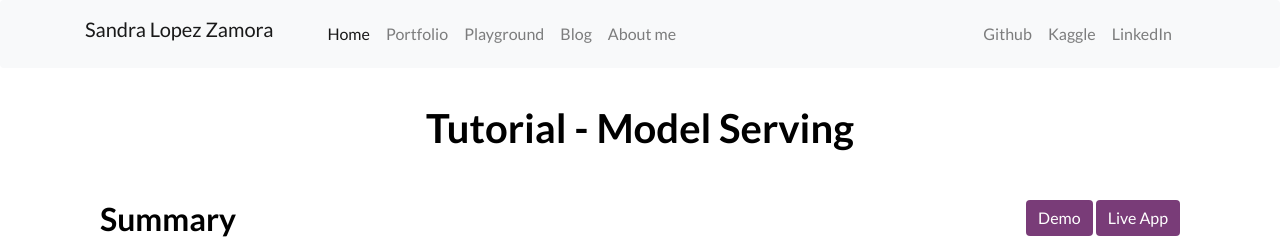
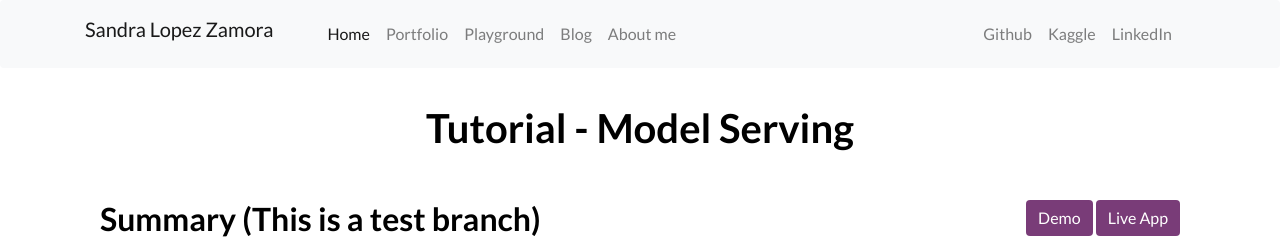
Before and after one commit to smlopezza/portfolioWebsite, a Flask app: page /playground_Titanic in a window 1280 px wide. Shown: the top 243 px of the page. Run offline with Flask 2, Linux system fonts and the light colour scheme; some libraries are stand-ins or nearby versions.

Commit message:
Update playground_Titanic.html

```diff
--- a/app/templates/playground_Titanic.html
+++ b/app/templates/playground_Titanic.html
@@ -10,7 +10,7 @@
       <a href="https://www.logeo.co/" class="btn btn-primary" target="_blank"> Live App</a>
     </div>
 
-    <h2> Summary </h2>
+    <h2> Summary (This is a test branch)</h2>
 
     <div class="row mb-5">
 
```
